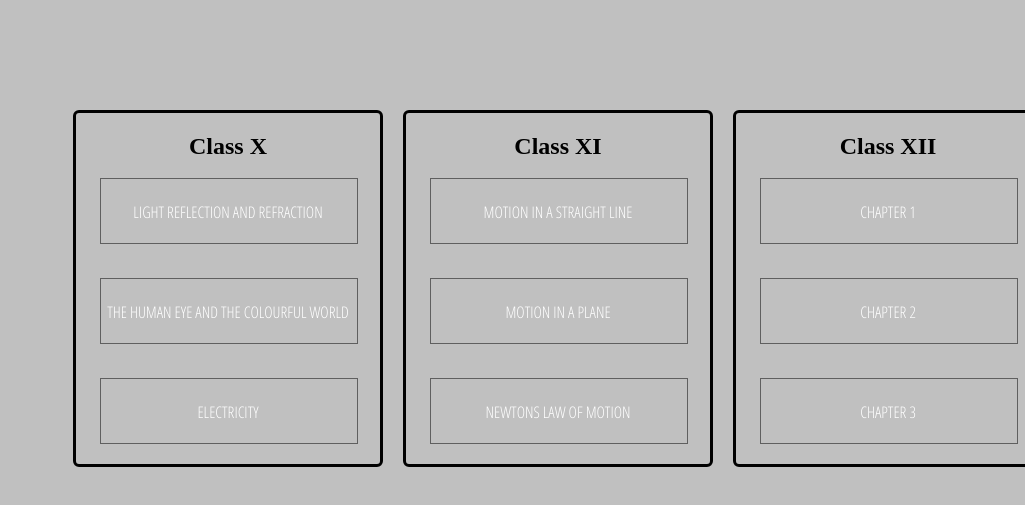
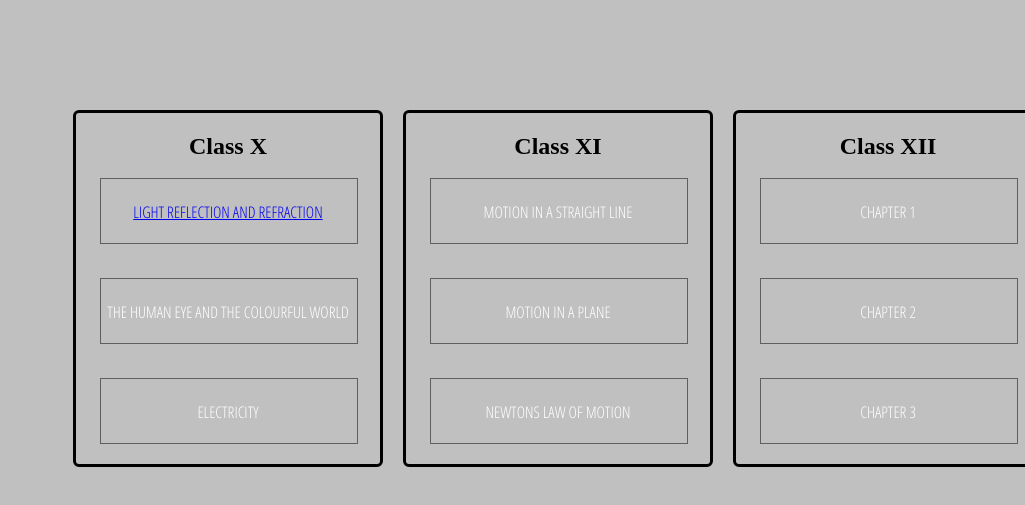
Before and after one commit to way-cup/approachphysics.github.io, a plain HTML site: page index.html in a window 1280 px wide. Shown: the part 183-688 px from the top of the page, without its empty margins (255-1280 px from the left). Drawn offline with Linux system fonts and the light colour scheme.

Commit message:
Add files via upload

```diff
--- a/index.html
+++ b/index.html
@@ -21,7 +21,7 @@
             <div class="content-holder X">
 
             <div class="btn btn-light" >
-            <span>LIGHT REFLECTION AND REFRACTION</span>
+            <span><a href="https://way-cup.github.io/Light-ReflectionAndRefraction.X/">LIGHT REFLECTION AND REFRACTION</a></span>
             </div>
             <br><br>
             <div class="btn btn-light" >
--- a/style.css
+++ b/style.css
@@ -71,6 +71,7 @@ div.wrapper{
     width: 256px;
     height: 64px;
 
+    cursor: pointer;
 
     font-family: 'Open Sans Condensed', sans-serif;
     line-height: 64px;
```
